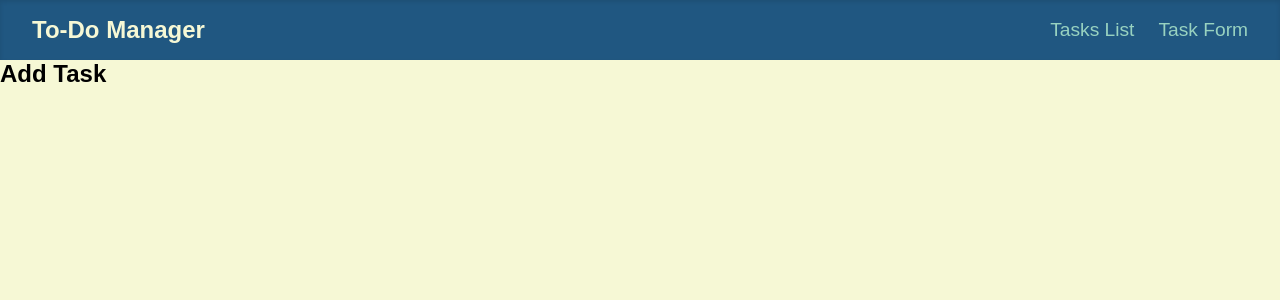
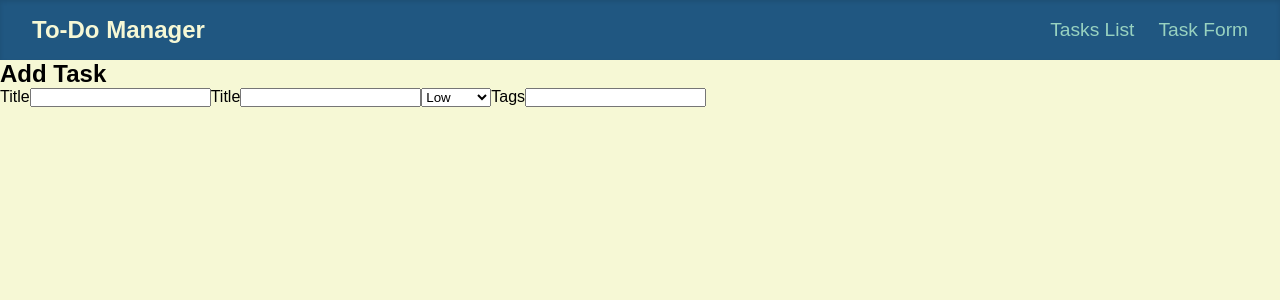
Before and after one commit to Espadv69/TaskMaster-MERN, a React (Vite) app in the folder frontend/: page /form in a window 1280 px wide. Shown: the top 300 px of the page. Built offline with nearby package versions, Linux system fonts and the light colour scheme.

Commit message:
Refactor TaskForm component: remove completed state and update form structure with title and tags inputs

```diff
--- a/frontend/src/components/TaskForm/TaskForm.jsx
+++ b/frontend/src/components/TaskForm/TaskForm.jsx
@@ -6,7 +6,6 @@ import './TaskForm.css'
 const TaskForm = () => {
   const [title, setTitle] = useState('')
   const [description, setDescription] = useState('')
-  const [completed, setCompleted] = useState(false)
   const [priority, setPriority] = useState('low')
   const [tags, setTags] = useState([])
   const [tagInput, setTagInput] = useState('')
@@ -19,7 +18,6 @@ const TaskForm = () => {
     const result = await addTask({
       title,
       description,
-      completed,
       priority,
       tags,
     })
@@ -27,7 +25,6 @@ const TaskForm = () => {
     if (result) {
       setTitle('')
       setDescription('')
-      setCompleted(false)
       setPriority('low')
       setTags([])
       setTagInput('')
@@ -56,7 +53,34 @@ const TaskForm = () => {
         <h1 className="task-form__header-title">Add Task</h1>
       </header>
 
-      <form onSubmit={handleSubmit} className="task-form__form"></form>
+      <form onSubmit={handleSubmit} className="task-form__form">
+        <label>
+          Title
+          <input type="text" />
+        </label>
+
+        <label>
+          Title
+          <input type="text" />
+        </label>
+
+        <select value={priority} onChange={(e) => setPriority(e.target.value)}>
+          <option value="low">Low</option>
+          <option value="medium">Medium</option>
+          <option value="high">High</option>
+        </select>
+
+        <label>
+          Tags
+          <input
+            type="text"
+            value={tagInput}
+            onChange={(e) => setTagInput(e.target.value)}
+            onKeyDown={handleTagInputChange}
+            maxLength={12}
+          />
+        </label>
+      </form>
     </section>
   )
 }
```
